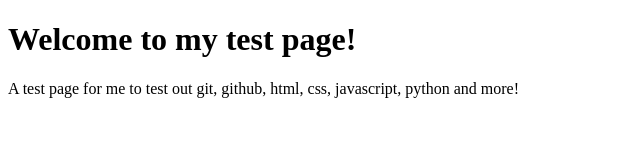
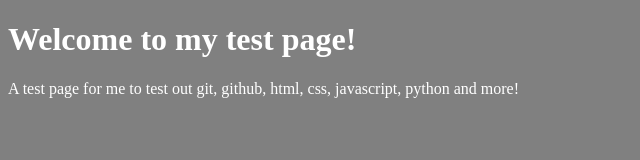
Before and after one commit to jashawnsyce/Testres, a plain HTML site: page index.html in a window 1280 px wide. Shown: the whole page, without its empty margins (0-640 px from the left). Drawn offline with Linux system fonts and the light colour scheme.

Commit message:
fixed html not linking to css file

```diff
--- a/index.html
+++ b/index.html
@@ -4,7 +4,7 @@
     <meta charset="UTF-8">
     <meta http-equiv="X-UA-Compatible" content="IE=edge">
     <meta name="viewport" content="width=device-width, initial-scale=1.0">
-    <link referrerpolicy="stylesheet" href="style.css">
+    <link rel="stylesheet" href="style.css">
     <title>Document</title>
 </head>
 <body>
--- a/style.css
+++ b/style.css
@@ -1,4 +1,4 @@
-* {
+body {
     background-color: grey;
-    color: whitecod;
+    color: white;
 }
```
